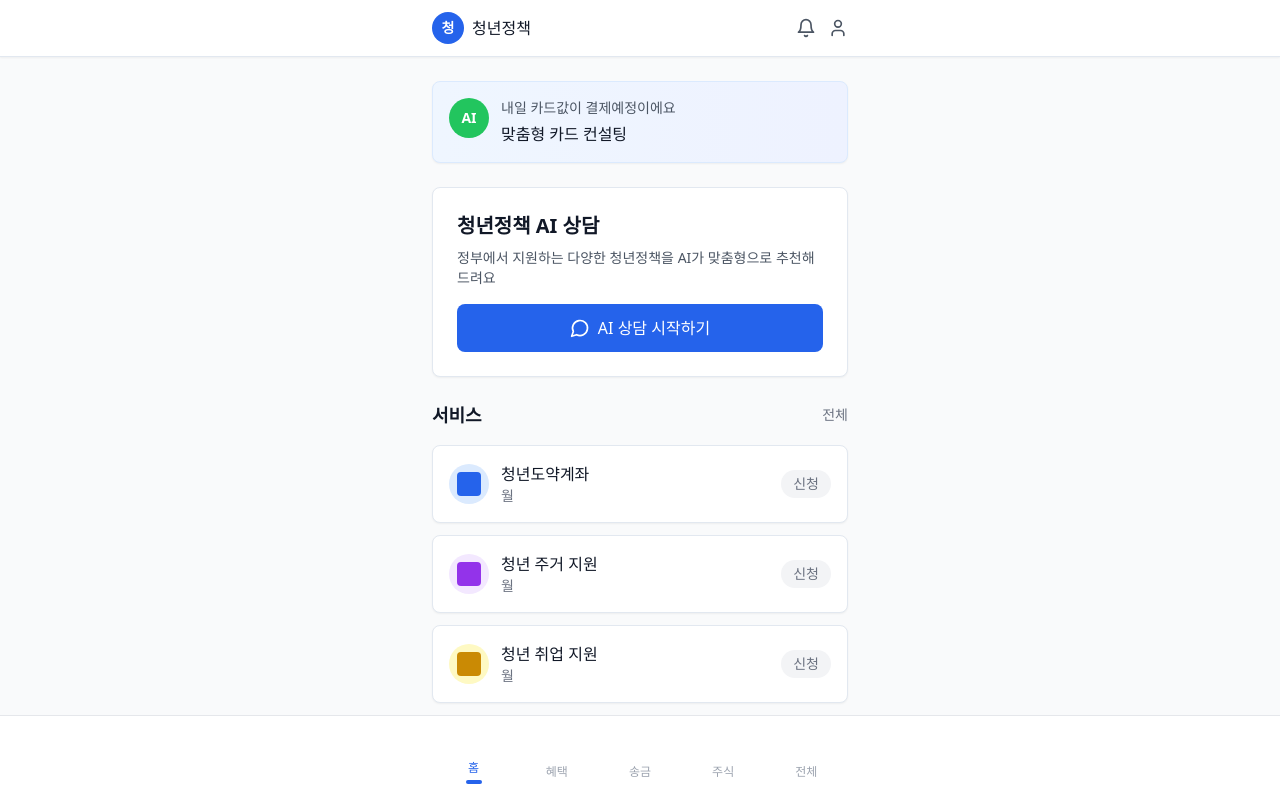
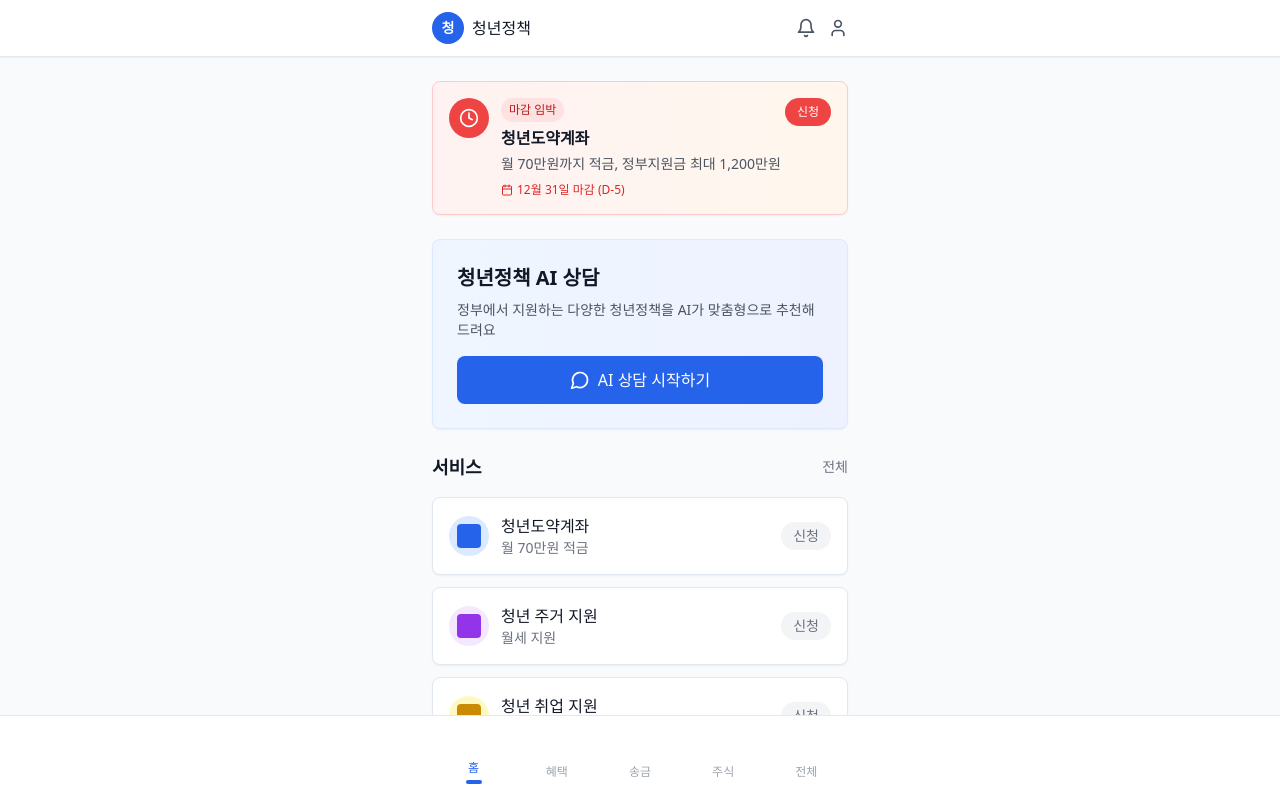
Before and after one commit to seonjutopia/youth-buddy-chatbot-flow, a React (Vite) app: page / in a window 1280 px wide. Built offline with nearby package versions, Linux system fonts and the light colour scheme.

Commit message:
feat: Show expiring policies on home screen
Display policies with approaching application deadlines at the top of the home screen.

```diff
--- a/src/pages/Index.tsx
+++ b/src/pages/Index.tsx
@@ -1,7 +1,7 @@
 
 import React from 'react';
 import { useNavigate } from 'react-router-dom';
-import { MessageCircle, User, Bell, Settings } from 'lucide-react';
+import { MessageCircle, User, Bell, Settings, Clock, Calendar } from 'lucide-react';
 import { Card, CardContent } from '@/components/ui/card';
 
 const Index = () => {
@@ -32,23 +32,39 @@ const Index = () => {
       {/* Main Content */}
       <div className="max-w-md mx-auto px-4 py-6 space-y-6">
 
-        {/* Greeting Card */}
-        <Card className="bg-gradient-to-r from-blue-50 to-indigo-50 border-blue-100">
+        {/* Deadline Alert Card */}
+        <Card className="bg-gradient-to-r from-red-50 to-orange-50 border-red-200">
           <CardContent className="p-4">
-            <div className="flex items-start space-x-3">
-              <div className="w-10 h-10 bg-green-500 rounded-full flex items-center justify-center text-white text-sm font-bold">
-                AI
+            <div className="flex items-start justify-between">
+              <div className="flex items-start space-x-3">
+                <div className="w-10 h-10 bg-red-500 rounded-full flex items-center justify-center">
+                  <Clock className="w-5 h-5 text-white" />
+                </div>
+                <div className="flex-1">
+                  <div className="flex items-center space-x-2 mb-1">
+                    <span className="text-xs bg-red-100 text-red-700 px-2 py-1 rounded-full font-medium">
+                      마감 임박
+                    </span>
+                  </div>
+                  <h3 className="font-semibold text-gray-900 mb-1">청년도약계좌</h3>
+                  <p className="text-sm text-gray-600 mb-2">
+                    월 70만원까지 적금, 정부지원금 최대 1,200만원
+                  </p>
+                  <div className="flex items-center space-x-1 text-xs text-red-600">
+                    <Calendar className="w-3 h-3" />
+                    <span className="font-medium">12월 31일 마감 (D-5)</span>
+                  </div>
+                </div>
               </div>
-              <div>
-                <p className="text-sm text-gray-600 mb-1">내일 카드값이 결제예정이에요</p>
-                <p className="font-medium text-gray-900">맞춤형 카드 컨설팅</p>
-              </div>
+              <button className="text-xs bg-red-500 text-white px-3 py-1.5 rounded-full font-medium hover:bg-red-600 transition-colors">
+                신청
+              </button>
             </div>
           </CardContent>
         </Card>
 
-        {/* Main Service Card */}
-        <Card className="bg-white shadow-sm">
+        {/* AI Consultation Card */}
+        <Card className="bg-gradient-to-r from-blue-50 to-indigo-50 border-blue-100">
           <CardContent className="p-6">
             <h2 className="text-xl font-bold text-gray-900 mb-2">청년정책 AI 상담</h2>
             <p className="text-sm text-gray-600 mb-4">
@@ -81,7 +97,7 @@ const Index = () => {
                     </div>
                     <div>
                       <p className="font-medium text-gray-900">청년도약계좌</p>
-                      <p className="text-sm text-gray-500">월</p>
+                      <p className="text-sm text-gray-500">월 70만원 적금</p>
                     </div>
                   </div>
                   <button className="text-sm text-gray-500 bg-gray-100 px-3 py-1 rounded-full">
@@ -100,7 +116,7 @@ const Index = () => {
                     </div>
                     <div>
                       <p className="font-medium text-gray-900">청년 주거 지원</p>
-                      <p className="text-sm text-gray-500">월</p>
+                      <p className="text-sm text-gray-500">월세 지원</p>
                     </div>
                   </div>
                   <button className="text-sm text-gray-500 bg-gray-100 px-3 py-1 rounded-full">
@@ -119,7 +135,7 @@ const Index = () => {
                     </div>
                     <div>
                       <p className="font-medium text-gray-900">청년 취업 지원</p>
-                      <p className="text-sm text-gray-500">월</p>
+                      <p className="text-sm text-gray-500">취업 준비</p>
                     </div>
                   </div>
                   <button className="text-sm text-gray-500 bg-gray-100 px-3 py-1 rounded-full">
```
